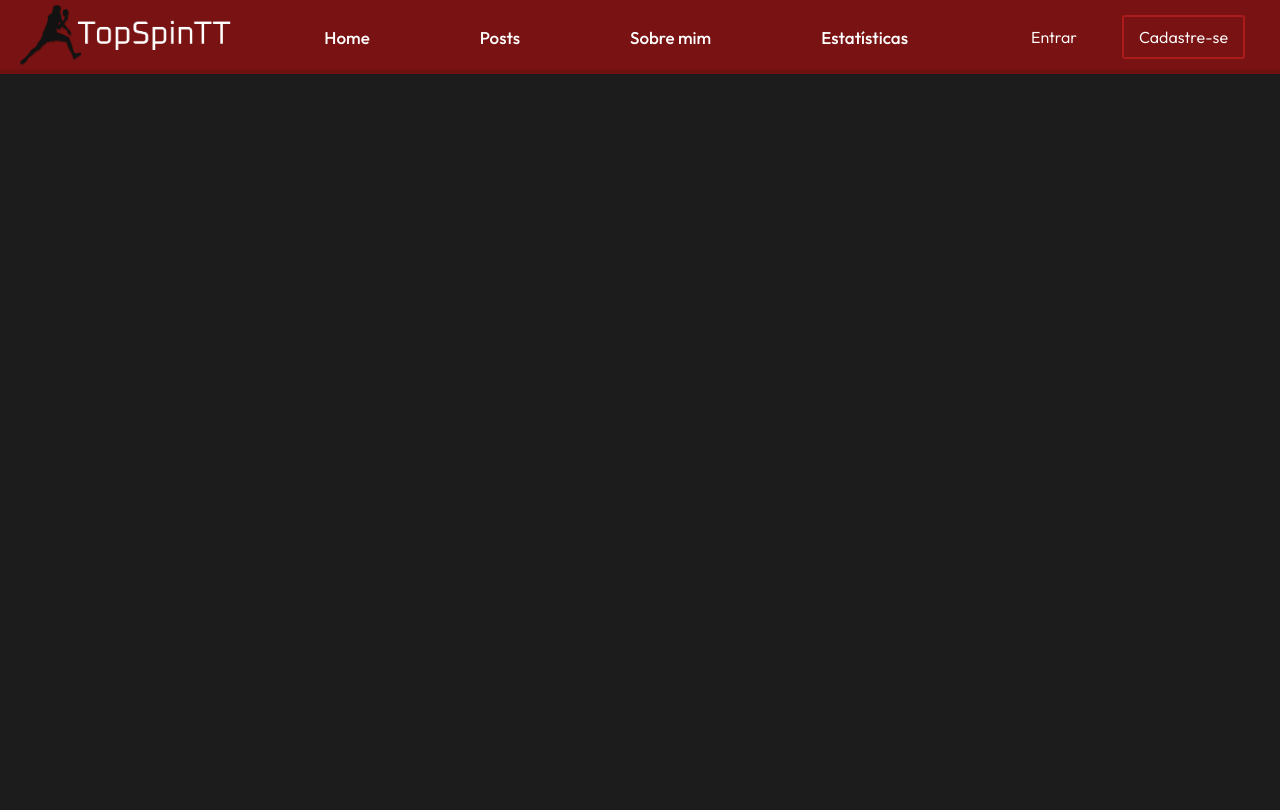
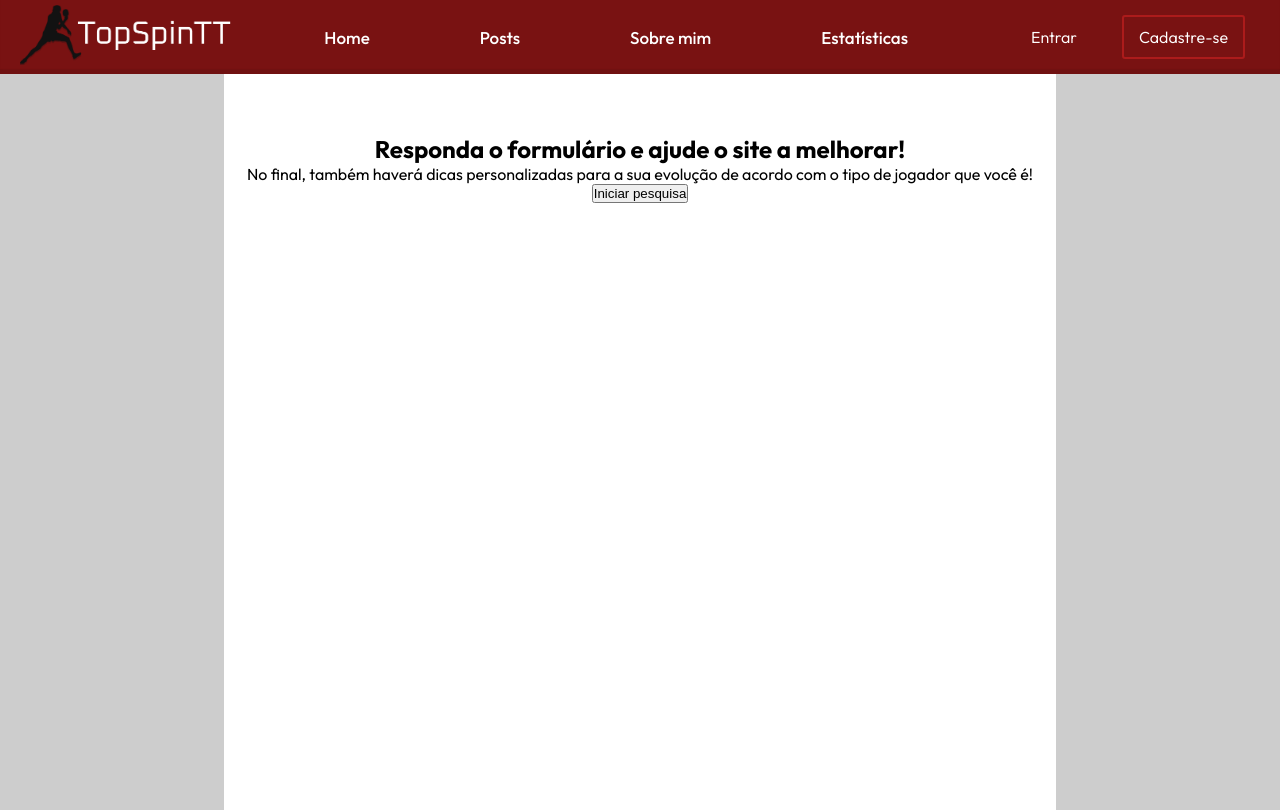
Before and after one commit to RafaelTokko/TopSpinTT, a website: page public/posts.html in a window 1280 px wide. Drawn offline with Linux system fonts and the light colour scheme.

Commit message:
Criação da aba posts

```diff
--- a/public/posts.html
+++ b/public/posts.html
@@ -5,7 +5,7 @@
     <meta name="viewport" content="width=device-width, initial-scale=1.0">
     <title>Entre no TopSpinTT</title>
     <link rel="stylesheet" href="style/style.css">
-    <link rel="stylesheet" href="style/pesquisa.css">
+    <link rel="stylesheet" href="style/posts.css">
     <link rel="shortcut icon" type="imagex/png" href="./assets/logo/icone.png">
     <script src="./script/sessao.js"></script>
 </head>
@@ -36,7 +36,15 @@
         </header>
 
     <main>
-
+        <div class="pesquisa" id="pesquisa">
+            <div class="tela-pesquisa">
+                <div class="conteudo-pesquisa">
+                    <h2>Responda o formulário e ajude o site a melhorar!</h2>
+                    <p>No final, também haverá dicas personalizadas para a sua evolução de acordo com o tipo de jogador que você é!</p>
+                    <button onclick="location.href='./pesquisa.html';">Iniciar pesquisa</button>
+                </div>
+            </div>
+        </div>
     </main>
 
     <footer>
--- a/public/style/pesquisa.css
+++ b/public/style/pesquisa.css
@@ -6,7 +6,7 @@ body {
 
 .pesquisa {
     background:
-    #2b2b2b;
+    #cdcdcd;
     min-height: 92vh;
     display: flex;
     align-items: center;
@@ -16,8 +16,7 @@ body {
 .painel-pesquisa {
     width: 37%;
     height: 80%;
-    background: #1c1c1c;
-    border: #000 solid 2px;
+    background: #1b1b1b;
     border-radius: 10px;
     display: flex;
     justify-content: center;
--- /dev/null
+++ b/public/style/posts.css
@@ -0,0 +1,45 @@
+@import url('https://fonts.googleapis.com/css2?family=Outfit&display=swap');
+
+body {
+    font-family: 'Outfit', sans-serif;
+    background-color: #1c1c1c;
+}
+
+.pesquisa {
+    background:
+    #cdcdcd;
+    min-height: 92vh;
+    display: flex;
+    align-items: center;
+    justify-content: center;
+}
+
+.painel-pesquisa {
+    width: 37%;
+    height: 80%;
+    background: #202020;
+    border-radius: 10px;
+    display: flex;
+    justify-content: center;
+    align-items: center;
+}
+
+.tela-pesquisa {
+    width: 65%;
+    display: flex;
+    min-height: 92vh;
+    height: 100%;
+    background: #fff;
+    display: flex;
+    justify-content: center;
+    padding: 10px 0;
+    box-sizing: border-box;
+}
+
+.tela-pesquisa .conteudo-pesquisa {
+    display: flex;
+    flex-direction: column;
+
+    align-items: center;
+    padding: 50px 0;
+}
```
Also changed, not shown: public/pesquisa.html (+1 -1 lines).
